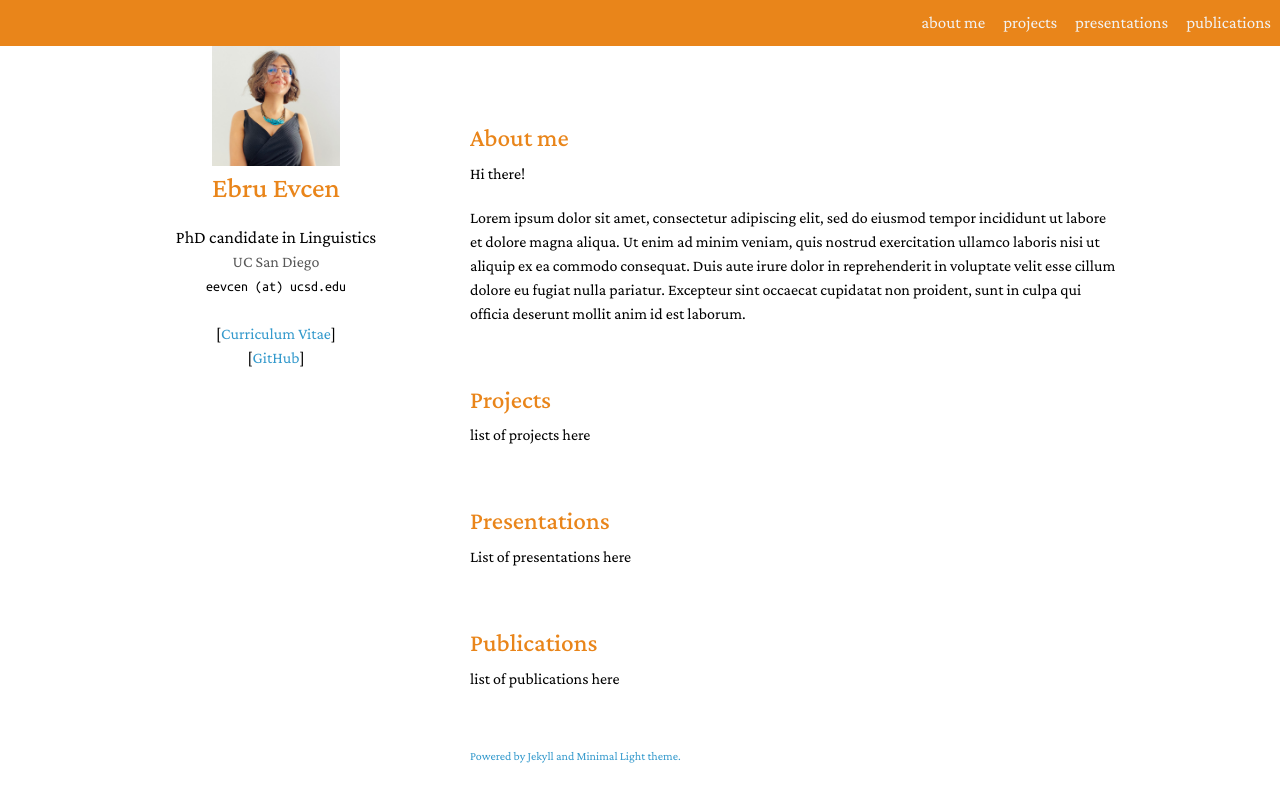
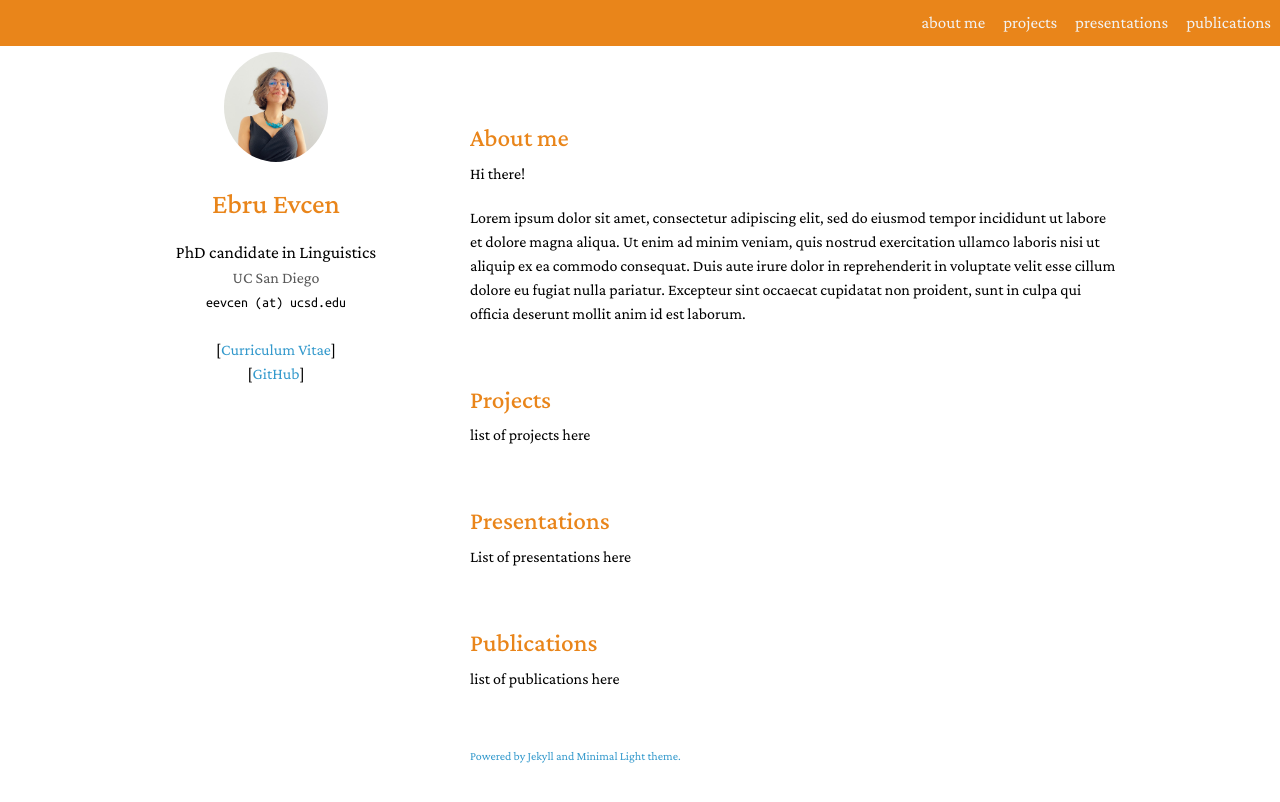
Before and after one commit to ebruevcen/ebruevcen.github.io, a Jekyll site: the page built from index.md, in a window 1280 px wide. Shown: the top 802 px of the page. Built offline with Jekyll 4.4.1, drawn with Linux system fonts in a browser that asks for light colours; a style sheet for code colours, icons or effects is not loaded.

Commit message:
radius 100

```diff
--- a/_sass/minimal-light.scss
+++ b/_sass/minimal-light.scss
@@ -52,13 +52,9 @@ papertitle { font-weight: 600; font-size: 100%; }
 
 .image:before { -moz-transition: opacity 0.2s ease-in-out; -webkit-transition: opacity 0.2s ease-in-out; -ms-transition: opacity 0.2s ease-in-out; transition: opacity 0.2s ease-in-out; border-radius: 0.35em; content: ''; display: block; height: 100%; left: 0; opacity: 0.5; position: absolute; top: 0; width: 100%; }
 
-.image.avatar img {
-    border-radius: 0; /* Remove circular border radius */
-    width: 55%; /* Make the image take up the full width of the container */
-    padding: 0; /* Remove padding */
-}
+.image.avatar img { border-radius: 100%; width: 45%; padding: 20px; }
 
-#header .image.avatar { margin: 0 0 1em 0; width: 8.00em; overflow: hidden;  }
+#header .image.avatar { margin: 0 0 1em 0; width: 8.00em;  }
 
 h3, h4, h5, h6 { font-weight: 600; color: #e9851a; margin: 0 0 20px; }
 
```
Also changed, not shown: 1 other file.
